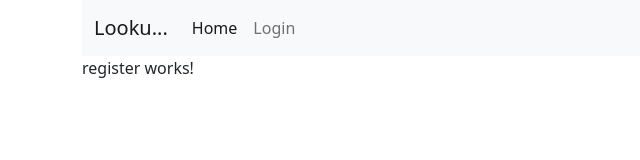
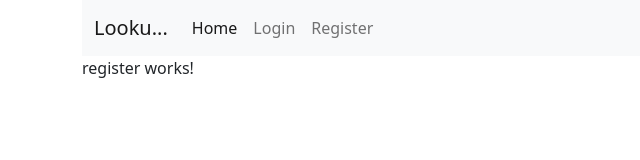
Before and after one commit to Willbeckh/awards-client, an Angular app: page /register in a window 1280 px wide. Shown: the top 160 px of the page, without its empty margins (0-640 px from the left). Built offline with nearby package versions, Linux system fonts and the light colour scheme.

Commit message:
add register link to navbar

```diff
--- a/src/app/components/header/header.component.html
+++ b/src/app/components/header/header.component.html
@@ -24,6 +24,9 @@
         <li class="nav-item">
           <a routerLink="/login" class="nav-link">Login</a>
         </li>
+        <li class="nav-item">
+          <a routerLink="/register" class="nav-link">Register</a>
+        </li>
       </ul>
     </div>
   </div>
```
